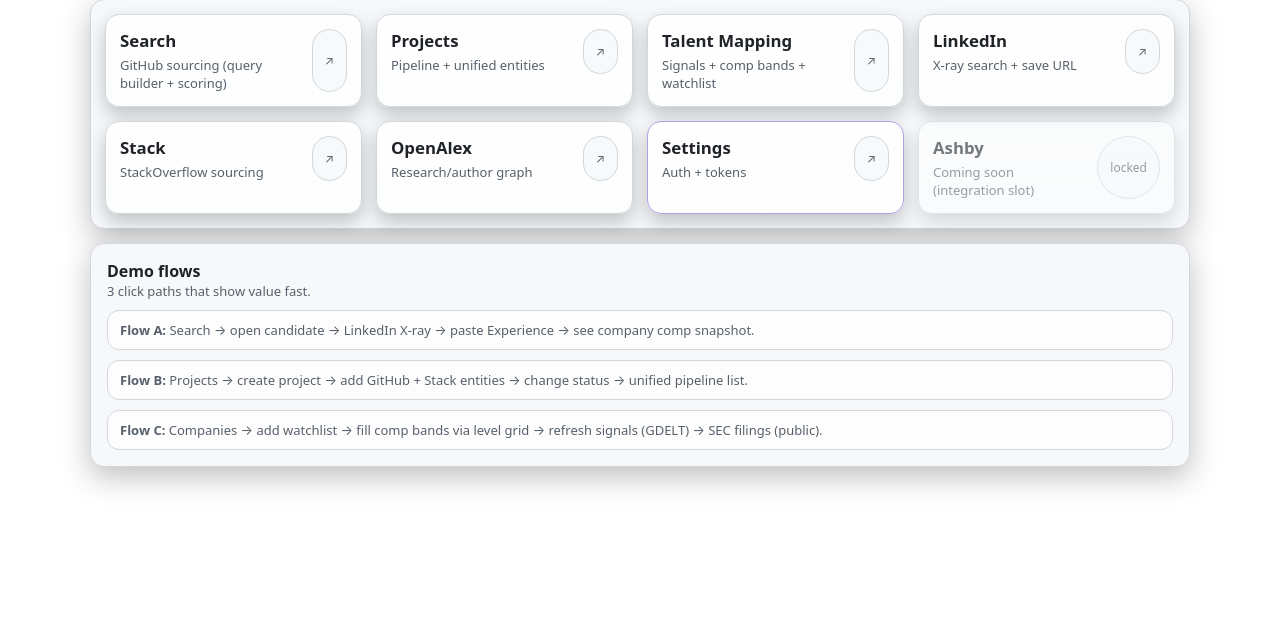
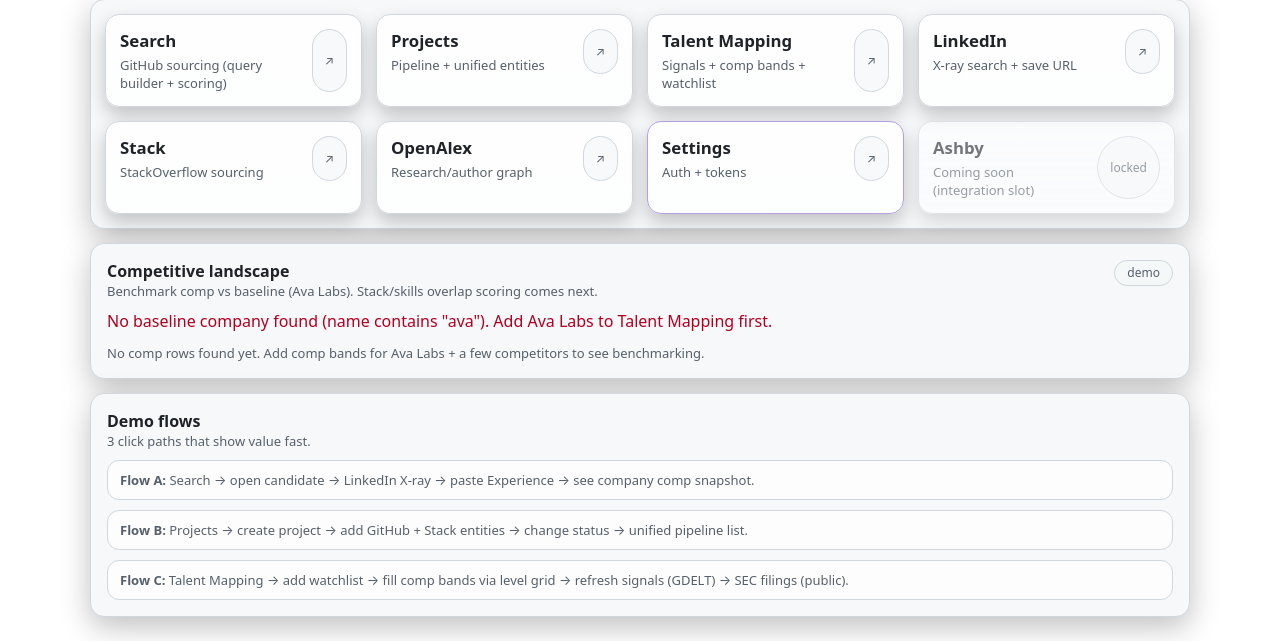
Before and after one commit to NerdHerderDani/sourceress, a FastAPI app: page /command in a window 1280 px wide. Shown: the part 179-820 px from the top of the page. Before the commit the page ends 668 px from the top, so only its background shows below. Run offline with FastAPI, Linux system fonts and the light colour scheme; data that the repository does not hold is empty.

Commit message:
Talent Mapping: company links + Command Center comp benchmarking vs Ava baseline (MVP)

```diff
--- a/backend/app/company_signals.py
+++ b/backend/app/company_signals.py
@@ -48,6 +48,11 @@ class Company(SQLModel, table=True):
     industry_tags: list[str] = Field(default_factory=list, sa_column=Column(JSON))
     domains: list[str] = Field(default_factory=list, sa_column=Column(JSON))
 
+    # Demo/practical links
+    github_org_url: str = Field(default='')
+    linkedin_company_url: str = Field(default='')
+    jobs_url: str = Field(default='')
+
     notes: str = Field(default='')
 
     # Manual compensation notes/bands
--- a/backend/app/main.py
+++ b/backend/app/main.py
@@ -25,6 +25,7 @@ from .project_entity import ProjectEntity
 from .models import SearchRun, Candidate
 from .company_signals import Company, CompanySignal, upsert_company, norm_company_name
 from .comp_bands import CompanyCompBand
+from .posted_ranges import CompanyPostedRange
 from .gdelt_client import fetch_doc_list
 from .wikidata_client import enrich_company_by_name, fetch_company, search_company_qid
 from .sec_edgar_client import fetch_company_submissions, norm_cik
@@ -232,7 +233,101 @@ def openalex_index(request: Request):
 
 @app.get('/command', response_class=HTMLResponse)
 def command_center(request: Request):
-    return templates.TemplateResponse('command.html', {'request': request})
+    """Demo hub.
+
+    MVP benchmarking: compare other companies' comp bands to Ava Labs baseline.
+    """
+    from sqlmodel import select
+
+    def family(role: str) -> str:
+        r = (role or '').lower()
+        if 'product' in r or r.startswith('pm'):
+            return 'PM'
+        if 'data' in r or 'scientist' in r or 'ml' in r:
+            return 'DS'
+        if 'engineer' in r or 'developer' in r or 'software' in r:
+            return 'SWE'
+        return 'Other'
+
+    def med(vals: list[int]) -> int:
+        vals = sorted([int(v) for v in vals if v is not None and int(v) > 0])
+        if not vals:
+            return 0
+        n = len(vals)
+        m = n // 2
+        if n % 2 == 1:
+            return vals[m]
+        return int((vals[m-1] + vals[m]) / 2)
+
+    with get_session() as s:
+        companies = s.exec(select(Company).order_by(Company.name.asc())).all()
+        comp_rows = s.exec(select(CompanyCompBand)).all()
+
+    # baseline: first company with 'ava' in name
+    baseline = None
+    for c in companies:
+        if 'ava' in (c.norm_name or ''):
+            baseline = c
+            break
+
+    # aggregates per company per family
+    by_co: dict[int, dict[str, dict[str, int]]] = {}
+    counts: dict[int, int] = {}
+    for r in comp_rows:
+        fid = family(r.role)
+        d = by_co.setdefault(r.company_id, {}).setdefault(fid, {'low': 0, 'mid': 0, 'high': 0, 'bonus': 0, 'equity': 0, 'n': 0})
+        # store lists via temp fields
+        for k, v in [('low', r.low), ('mid', r.mid), ('high', r.high), ('bonus', getattr(r, 'bonus', 0)), ('equity', getattr(r, 'equity', 0))]:
+            if v and int(v) > 0:
+                d.setdefault('_' + k, []).append(int(v))
+        d['n'] += 1
+        counts[r.company_id] = counts.get(r.company_id, 0) + 1
+
+    # finalize medians
+    for cid, fams in by_co.items():
+        for fid, d in fams.items():
+            for k in ('low', 'mid', 'high', 'bonus', 'equity'):
+                d[k] = med(d.get('_' + k, []))
+                if '_' + k in d:
+                    del d['_' + k]
+
+    base_aggs = by_co.get(baseline.id, {}) if baseline else {}
+
+    table = []
+    for c in companies:
+        if counts.get(c.id, 0) <= 0:
+            continue
+        row = {
+            'id': c.id,
+            'name': c.name,
+            'jobs_url': c.jobs_url,
+            'github_org_url': c.github_org_url,
+            'linkedin_company_url': c.linkedin_company_url,
+            'aggs': by_co.get(c.id, {}),
+            'deltas': {},
+        }
+        # delta vs baseline for each family
+        for fid in ('SWE', 'PM', 'DS'):
+            a = row['aggs'].get(fid, {})
+            b = base_aggs.get(fid, {})
+            if not a or not b:
+                continue
+            dm = (a.get('mid', 0) or 0) - (b.get('mid', 0) or 0)
+            flag = ''
+            if b.get('mid', 0) and a.get('mid', 0):
+                ratio = a['mid'] / b['mid']
+                if ratio < 0.85:
+                    flag = 'UNDER_AVA'
+                elif ratio > 1.15:
+                    flag = 'OVER_AVA'
+            row['deltas'][fid] = {'mid_delta': dm, 'flag': flag}
+        table.append(row)
+
+    return templates.TemplateResponse('command.html', {
+        'request': request,
+        'baseline': baseline,
+        'table': table,
+    })
 
 
 @app.get('/companies', response_class=HTMLResponse)
@@ -427,6 +522,22 @@ def company_detail(request: Request, company_id: int):
 @app.post('/companies/{company_id:int}/comp')
 def company_set_comp(company_id: int, role: str = Form(''), low: str = Form(''), mid: str = Form(''), high: str = Form(''), notes: str = Form('')):
     # Legacy endpoint (kept for compatibility). Prefer /comp/add + table.
+    return RedirectResponse(url=f'/companies/{company_id}', status_code=303)
+
+
+@app.post('/companies/{company_id:int}/links')
+def company_links_save(company_id: int, github_org_url: str = Form(''), linkedin_company_url: str = Form(''), jobs_url: str = Form('')):
+    with get_session() as s:
+        c = s.get(Company, company_id)
+        if not c:
+            return HTMLResponse('company not found', status_code=404)
+        c.github_org_url = (github_org_url or '').strip()
+        c.linkedin_company_url = (linkedin_company_url or '').strip()
+        c.jobs_url = (jobs_url or '').strip()
+        c.updated_at = __import__('datetime').datetime.utcnow()
+        s.add(c)
+        s.commit()
+
     return RedirectResponse(url=f'/companies/{company_id}', status_code=303)
 
 
--- a/backend/app/models.py
+++ b/backend/app/models.py
@@ -13,6 +13,7 @@ from .user_secret_model import UserSecret  # noqa: F401
 from .experience import CandidateExperience  # noqa: F401
 from .company_signals import Company, CompanySignal  # noqa: F401
 from .comp_bands import CompanyCompBand  # noqa: F401
+from .posted_ranges import CompanyPostedRange  # noqa: F401
 
 class SearchRun(SQLModel, table=True):
     id: Optional[int] = Field(default=None, primary_key=True)
--- a/backend/app/templates/command.html
+++ b/backend/app/templates/command.html
@@ -98,6 +98,50 @@
   <div class="panel" style="margin-top: 14px;">
     <div style="display:flex; justify-content: space-between; align-items: baseline; gap: 12px;">
       <div>
+        <div style="font-weight:900;">Competitive landscape</div>
+        <div class="hint">Benchmark comp vs baseline (Ava Labs). Stack/skills overlap scoring comes next.</div>
+      </div>
+      <div class="pill">demo</div>
+    </div>
+
+    {% if baseline %}
+      <div class="info" style="margin-top: 10px;">
+        Baseline detected: <strong>{{ baseline.name }}</strong> — import comp rows for multiple roles (SWE/PM/DS) in Talent Mapping.
+      </div>
+    {% else %}
+      <div class="danger" style="margin-top: 10px;">No baseline company found (name contains "ava"). Add Ava Labs to Talent Mapping first.</div>
+    {% endif %}
+
+    <div style="margin-top: 12px; display:flex; flex-direction:column; gap: 10px;">
+      {% for r in table %}
+        <div class="card" style="margin:0; display:block;">
+          <div style="display:flex; justify-content:space-between; gap:12px; align-items:baseline;">
+            <div>
+              <div style="font-weight:900;">{{ r.name }}</div>
+              <div class="hint">
+                {% if r.github_org_url %}<a class="pill" href="#" onclick="openUrl('{{ r.github_org_url }}'); return false;">GitHub</a>{% endif %}
+                {% if r.linkedin_company_url %}<a class="pill" href="#" onclick="openUrl('{{ r.linkedin_company_url }}'); return false;">LinkedIn</a>{% endif %}
+                {% if r.jobs_url %}<a class="pill" href="#" onclick="openUrl('{{ r.jobs_url }}'); return false;">Jobs</a>{% endif %}
+              </div>
+            </div>
+            <div class="badges">
+              {% for fam, d in r.deltas.items() %}
+                <span class="badge"><strong>{{ fam }}</strong> Δmid {{ d.mid_delta }} {% if d.flag %}<span class="pill">{{ d.flag }}</span>{% endif %}</span>
+              {% endfor %}
+            </div>
+          </div>
+        </div>
+      {% endfor %}
+
+      {% if not table or table|length == 0 %}
+        <div class="hint">No comp rows found yet. Add comp bands for Ava Labs + a few competitors to see benchmarking.</div>
+      {% endif %}
+    </div>
+  </div>
+
+  <div class="panel" style="margin-top: 14px;">
+    <div style="display:flex; justify-content: space-between; align-items: baseline; gap: 12px;">
+      <div>
         <div style="font-weight:900;">Demo flows</div>
         <div class="hint">3 click paths that show value fast.</div>
       </div>
@@ -111,8 +155,20 @@
         <strong>Flow B:</strong> Projects → create project → add GitHub + Stack entities → change status → unified pipeline list.
       </div>
       <div class="info">
-        <strong>Flow C:</strong> Companies → add watchlist → fill comp bands via level grid → refresh signals (GDELT) → SEC filings (public).
+        <strong>Flow C:</strong> Talent Mapping → add watchlist → fill comp bands via level grid → refresh signals (GDELT) → SEC filings (public).
       </div>
     </div>
   </div>
+
+  <script>
+    function openUrl(url){
+      if(!url) return;
+      const tauriInvoke = window.__TAURI__?.core?.invoke;
+      if (typeof tauriInvoke === 'function') {
+        tauriInvoke('open_url', { url }).catch(()=>{});
+        return;
+      }
+      window.open(url, '_blank', 'noopener');
+    }
+  </script>
 {% endblock %}
```
Also changed, not shown: backend/alembic/versions/a91c3b2d4e10_company_links_and_posted_ranges.py (added, +62 -0 lines), backend/app/posted_ranges.py (added, +25 -0 lines), backend/app/templates/company_detail.html (+32 -0 lines).
